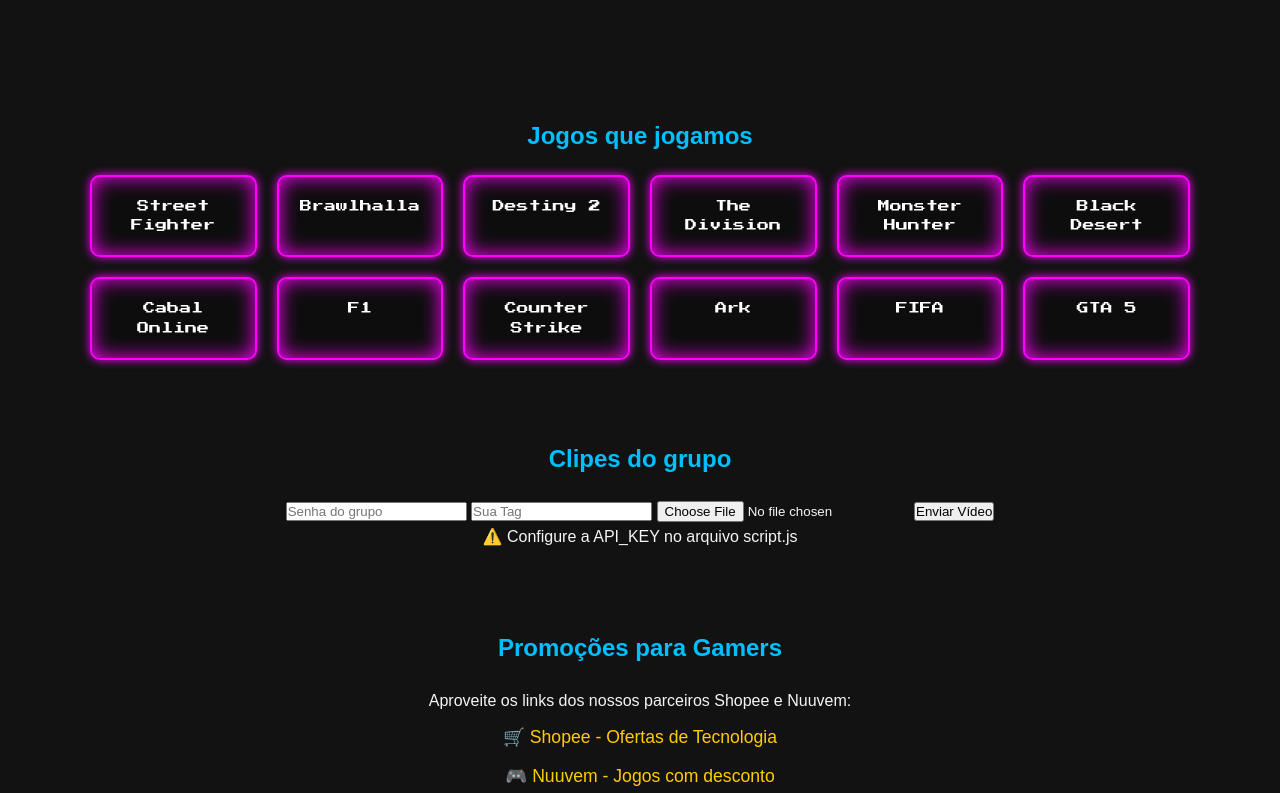
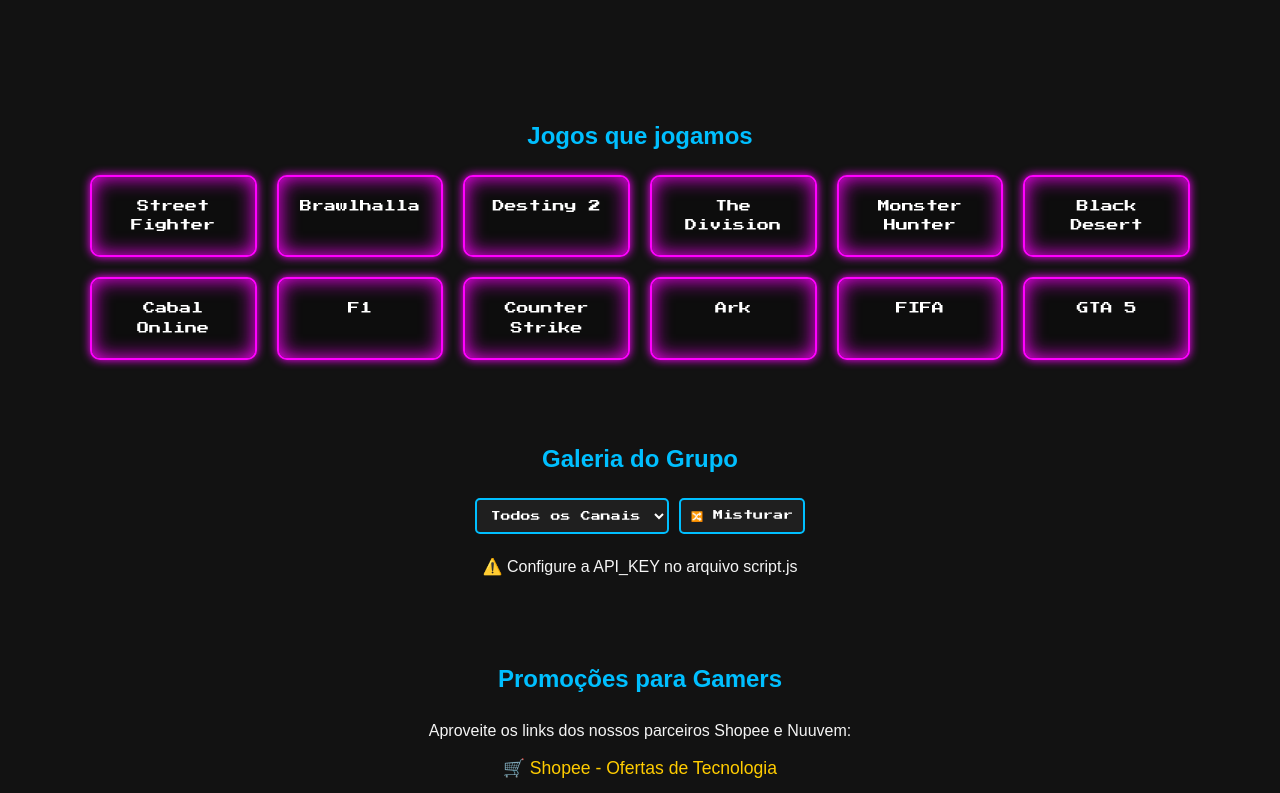
Before and after one commit to SantosWillian93/Play4Fun, a plain HTML site: page index.html in a window 1280 px wide. Shown: the part 298-1091 px from the top of the page. Drawn offline with Linux system fonts and the light colour scheme.

Commit message:
Atualizando a seção de videos

```diff
--- a/index.html
+++ b/index.html
@@ -5,11 +5,9 @@
   <meta name="viewport" content="width=device-width, initial-scale=1.0">
   <title>Play4Fun</title>
   <link rel="stylesheet" href="style.css">
-  <!-- Fonte retrô arcade -->
   <link href="https://fonts.googleapis.com/css2?family=Press+Start+2P&display=swap" rel="stylesheet">
 </head>
 <body>
-  <!-- Navbar -->
   <header>
     <nav class="navbar">
       <img src="assets/logo.png" alt="Logo Play4Fun" class="logo">
@@ -24,7 +22,6 @@
     </nav>
   </header>
 
-  <!-- Banner -->
   <section id="home" class="banner">
     <div class="banner-content">
       <h1>Bem-vindo a Play4Fun!</h1>
@@ -32,7 +29,6 @@
     </div>
   </section>
 
-  <!-- Jogos -->
   <section id="games">
     <h2>Jogos que jogamos</h2>
     <ul class="game-list">
@@ -51,23 +47,21 @@
     </ul>
   </section>
 
-  <!-- Clipes -->
   <section id="clips">
-    <h2>Clipes do grupo</h2>
+    <h2>Galeria do Grupo</h2>
 
-    <!-- Formulário de Upload -->
-    <form id="uploadForm">
-      <input type="password" id="uploadPassword" placeholder="Senha do grupo" required>
-      <input type="text" id="tag" placeholder="Sua Tag" required>
-      <input type="file" id="videoFile" accept="video/*" required>
-      <button type="submit">Enviar Vídeo</button>
-    </form>
+    <div class="gallery-controls">
+      <select id="channelFilter">
+        <option value="all">Todos os Canais</option>
+        </select>
+      <button id="shuffleBtn">🔀 Misturar</button>
+    </div>
 
-    <!-- Onde os vídeos vão aparecer -->
-    <div id="videoGallery" class="video-gallery"></div>
+    <div id="videoGallery" class="video-gallery">
+      <p style="grid-column: 1/-1;">Carregando vídeos...</p>
+    </div>
   </section>
 
-  <!-- Afiliados -->
   <section id="afiliados">
     <h2>Promoções para Gamers</h2>
     <p>Aproveite os links dos nossos parceiros Shopee e Nuuvem:</p>
@@ -77,14 +71,12 @@
     </ul>
   </section>
 
-  <!-- Contato -->
   <section id="contato">
     <h2>Entre na nossa comunidade</h2>
     <p>Junte-se a nós no Discord!</p>
     <a href="https://discord.gg/SEU-LINK" target="_blank" class="btn">Entrar no Discord</a>
   </section>
 
-  <!-- Rodapé -->
   <footer>
     <p>&copy; 2025 Play4Fun - Feito por amigos e para amigos.</p>
   </footer>
```
